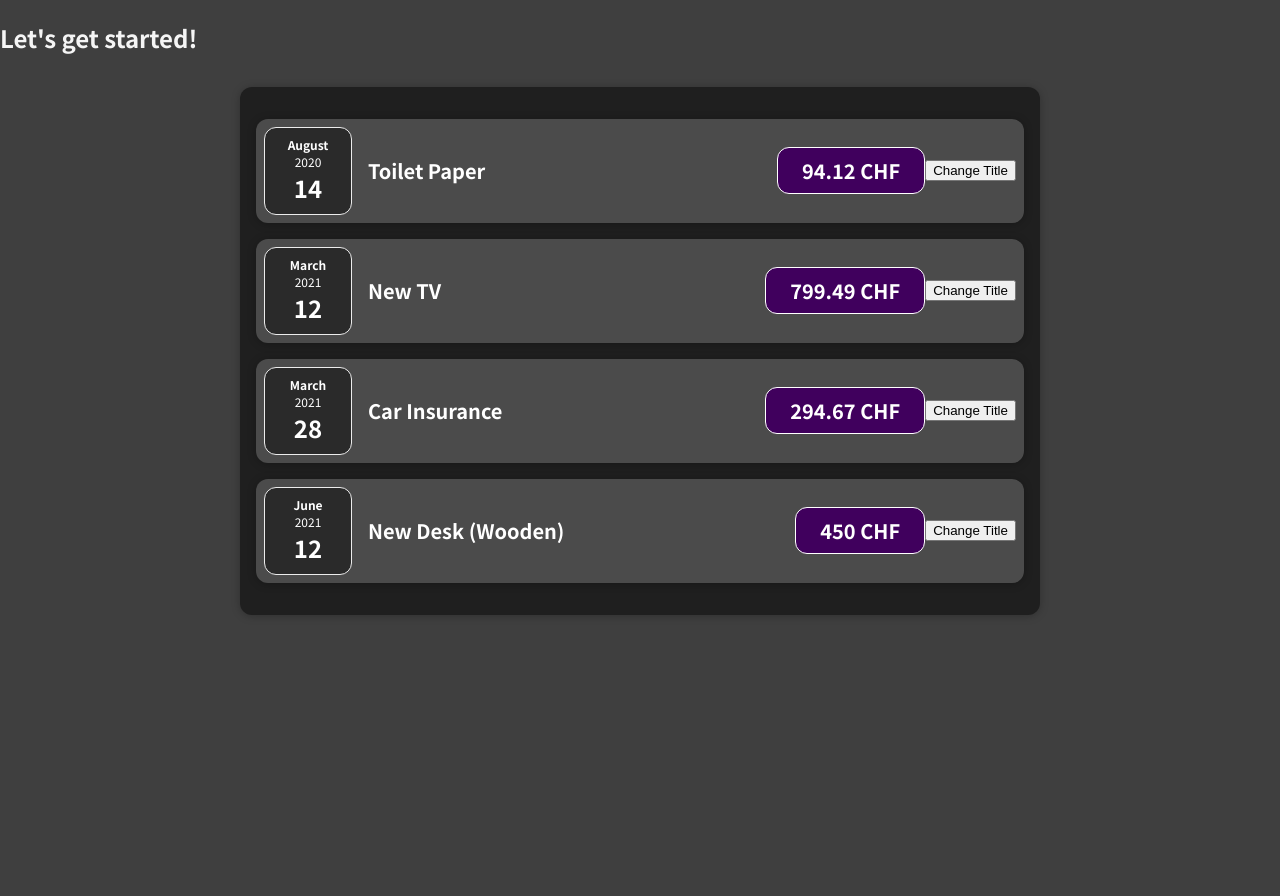
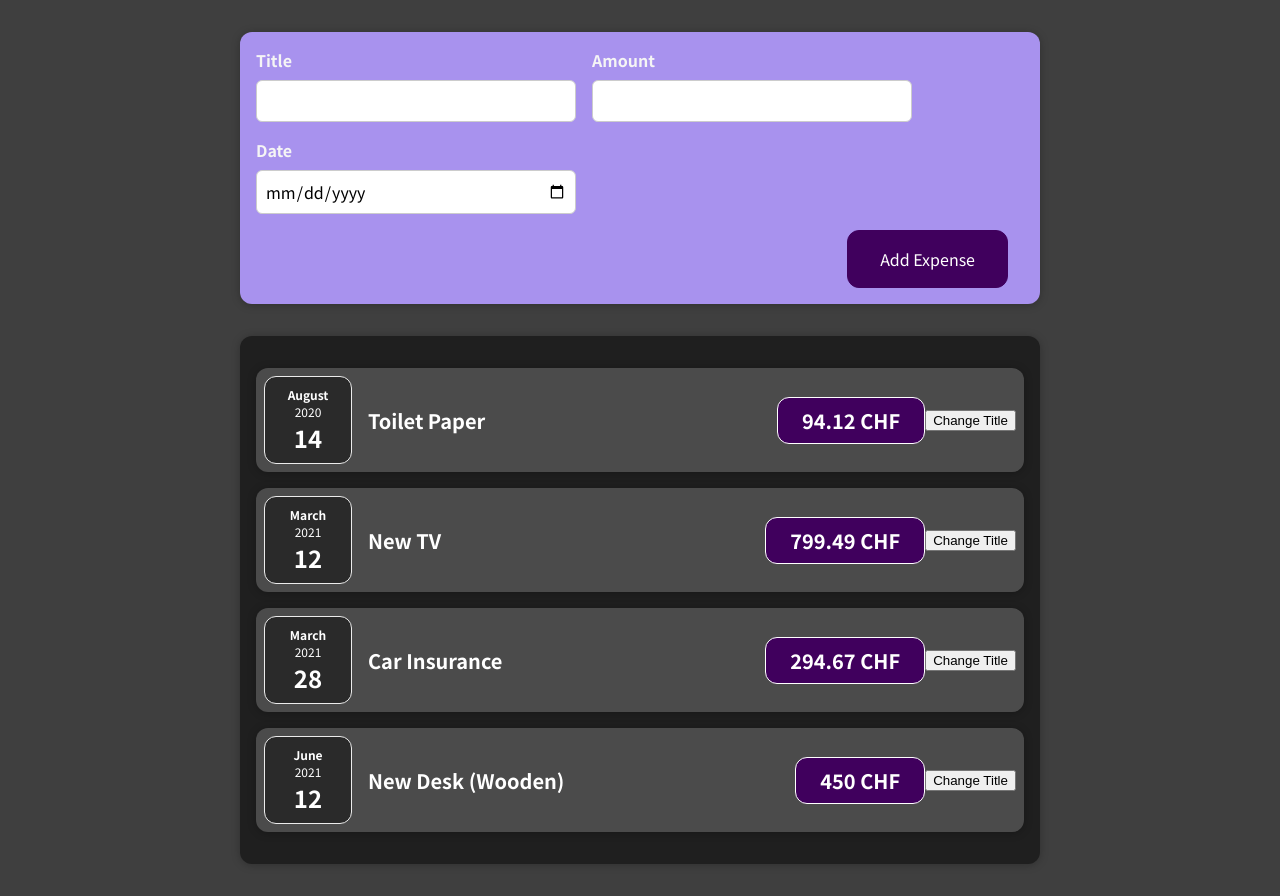
Before and after one commit to abeerance/Expense-list, a React (Create React App) app: page / in a window 1280 px wide. Before the commit the page ends 800 px from the top, so only its background shows below. Built offline with nearby package versions, Linux system fonts and the light colour scheme.

Commit message:
Created form, useState and two-way-binding

```diff
--- a/src/App.js
+++ b/src/App.js
@@ -1,6 +1,7 @@
 /* eslint-disable */
 import React from 'react';
 import Expenses from './components/Expenses/Expenses';
+import NewExpense from './components/NewExpense/NewExpense';
 
 const App = (props) => {
     const expenses = [
@@ -32,7 +33,7 @@ const App = (props) => {
 
     return (
         <div>
-            <h2>Let's get started!</h2>
+            <NewExpense/>
             <Expenses items={expenses}/>
         </div>
     );
--- /dev/null
+++ b/src/components/NewExpense/ExpenseForm.css
@@ -0,0 +1,26 @@
+.new-expense__controls {
+    display: flex;
+    flex-wrap: wrap;
+    gap: 1rem;
+    margin-bottom: 1rem;
+    text-align: left;
+}
+
+.new-expense__control label {
+    font-weight: bold;
+    margin-bottom: 0.5rem;
+    display: block;
+}
+
+.new-expense__control input {
+    font: inherit;
+    padding: 0.5rem;
+    border-radius: 6px;
+    border: 1px solid #ccc;
+    width: 20rem;
+    max-width: 100%;
+}
+
+.new-expense__actions {
+    text-align: right;
+}
--- /dev/null
+++ b/src/components/NewExpense/ExpenseForm.js
@@ -0,0 +1,124 @@
+import React, { useState } from "react";
+import "./ExpenseForm.css";
+
+const ExpenseForm = () => {
+    // By default onChange value is a string that's why useState are defined as strings
+    const [enteredTitle, setEnteredTitle] = useState("");
+    const [enteredAmount, setEnteredAmount] = useState("");
+    const [enteredDate, setEnteredDate] = useState("");
+
+    /*
+    * Multiple useState in a single useState
+    & const [userInput, setUserInput] = useState({
+    &   enteredTitle: "",
+    &   enteredAmount: "",
+    &   enteredDate: "",
+    & });
+    */
+
+    // Function definitions
+    // addEventListener is not needed anymore, since React creates an "event" object when an event occurs
+
+    // Variable for title change
+    const titleChangeHandler = (event) => {
+        // Get value from input with React useState
+        setEnteredTitle(event.target.value);
+
+        /*
+        * Multiple useState in a single useState
+        & setUserInput((prevState) => {
+        ^    If the future state is dependant on the previous state, use this function form
+        ^   Spread-operator so that the previous value from other objects are not lost with the help of an additional function
+        &   return { ...prevState, enteredTitle: event.target.value };
+        });
+        */
+    };
+
+    // Variable for amount change
+    const amountChangeHandler = (event) => {
+        // Get value from input with React useState
+        setEnteredAmount(event.target.value);
+
+        /*
+        * Multiple useState in a single useState
+        & setUserInput((prevState) => {
+        ^    Spread-operator so that the past value from other objects are not lost
+        &    return { ...prevState, enteredAmount: event.target.value };
+        & });
+        */
+    };
+
+    // Variable for date change
+    const dateChangeHandler = (event) => {
+        // Get value from input with React useState
+        setEnteredDate(event.target.value);
+
+        /*
+        * Multiple useState in a single useState
+        & setUserInput((prevState) => {
+        ^    Spread-operator so that the past value from other objects are not lost
+        &    return { ...prevState, enteredDate: event.target.value };
+        & });
+        */
+    };
+
+    // submitHandler functio
+    const submitHandler = (event) => {
+        // prevent new loading of function
+        event.preventDefault();
+
+        // to updated values in an object
+        const expenseData = {
+            title: enteredTitle,
+            amount: enteredAmount,
+            date: new Date(enteredDate),
+        };
+        console.log(expenseData)
+
+        // Resets the enterd value on a submit or refresh - VERY IMPORTANT when using forms
+        setEnteredTitle("");
+        setEnteredAmount("");
+        setEnteredDate("");
+    };
+
+    // Return form
+    return (
+        <form onSubmit={submitHandler}>
+            <div className="new-expense__controls">
+                <div className="new-expense__control">
+                    <label>Title</label>
+                    <input
+                        type="text"
+                        value={enteredTitle}
+                        onChange={titleChangeHandler}
+                    />
+                </div>
+                <div className="new-expense__control">
+                    <label>Amount</label>
+                    <input
+                        type="number"
+                        min="0.01"
+                        step="0.01"
+                        value={enteredAmount}
+                        onChange={amountChangeHandler}
+                    />
+                </div>
+                <div className="new-expense__control">
+                    <label>Date</label>
+                    <input
+                        type="Date"
+                        min="2019-01-01"
+                        max="2022-12-31"
+                        value={enteredDate}
+                        onChange={dateChangeHandler}
+                    />
+                </div>
+            </div>
+            <div className="new-expense__actions">
+                <button type="submit">Add Expense</button>
+            </div>
+        </form>
+    );
+};
+
+export default ExpenseForm;
--- /dev/null
+++ b/src/components/NewExpense/NewExpense.css
@@ -0,0 +1,38 @@
+.new-expense {
+    background-color: #a892ee;
+    padding: 1rem;
+    margin: 2rem auto;
+    width: 50rem;
+    max-width: 95%;
+    border-radius: 12px;
+    text-align: center;
+    box-shadow: 0 1px 8px rgba(0, 0, 0, 0.25);
+}
+
+.new-expense button {
+    font: inherit;
+    cursor: pointer;
+    padding: 1rem 2rem;
+    border: 1px solid #40005d;
+    background-color: #40005d;
+    color: white;
+    border-radius: 12px;
+    margin-right: 1rem;
+}
+
+.new-expense button:hover,
+.new-expense button:active {
+    background-color: #510674;
+    border-color: #510674;
+}
+
+.new-expense button.alternative {
+    color: #220131;
+    border-color: transparent;
+    background-color: transparent;
+}
+
+.new-expense button.alternative:hover,
+.new-expense button.alternative:active {
+    background-color: #ddb3f8;
+}
--- /dev/null
+++ b/src/components/NewExpense/NewExpense.js
@@ -0,0 +1,13 @@
+import React from "react"
+import './NewExpense.css';
+import ExpenseForm from "./ExpenseForm";
+
+const NewExpense = () => {
+    return (
+        <div className="new-expense">
+            <ExpenseForm/>
+        </div>
+    );
+};
+
+export default NewExpense;
```
Also changed, not shown: 1 other file (tests, documents, lock files or other folders).
